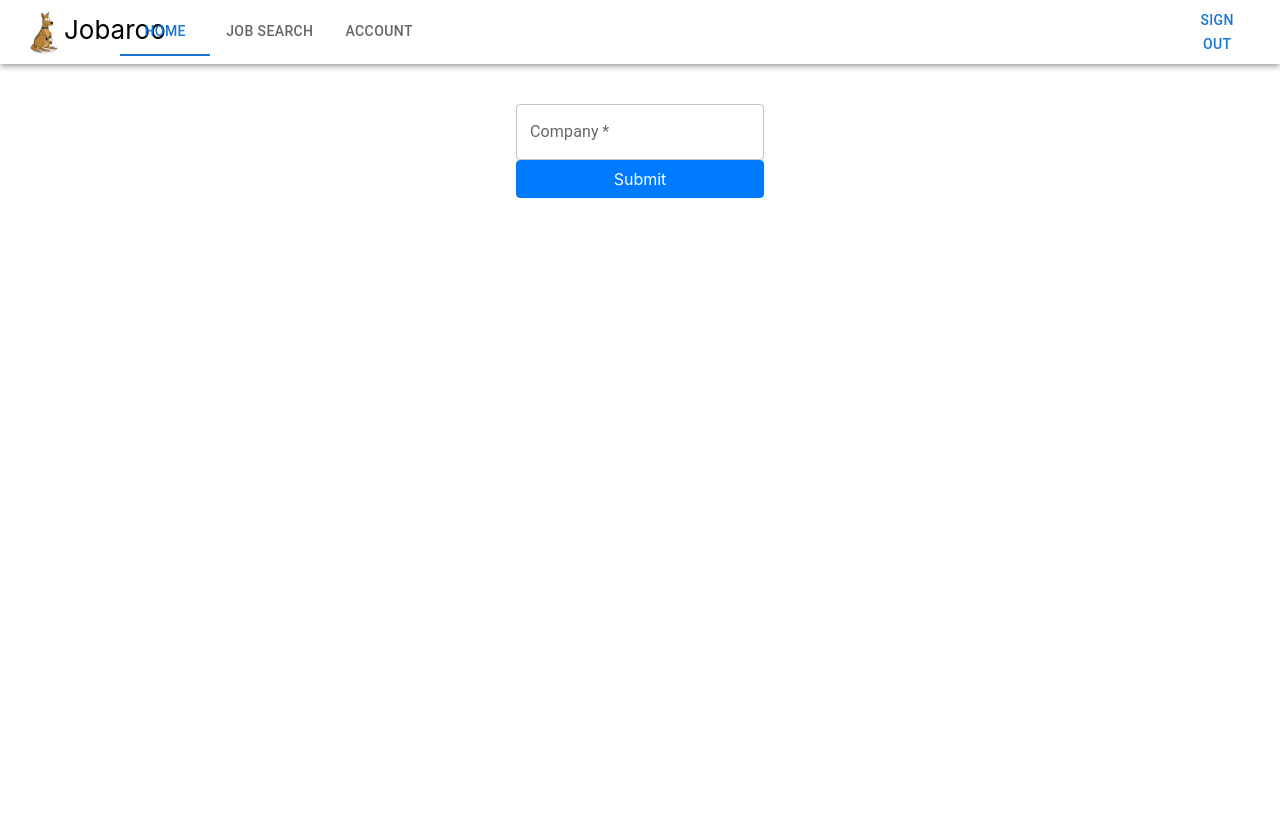
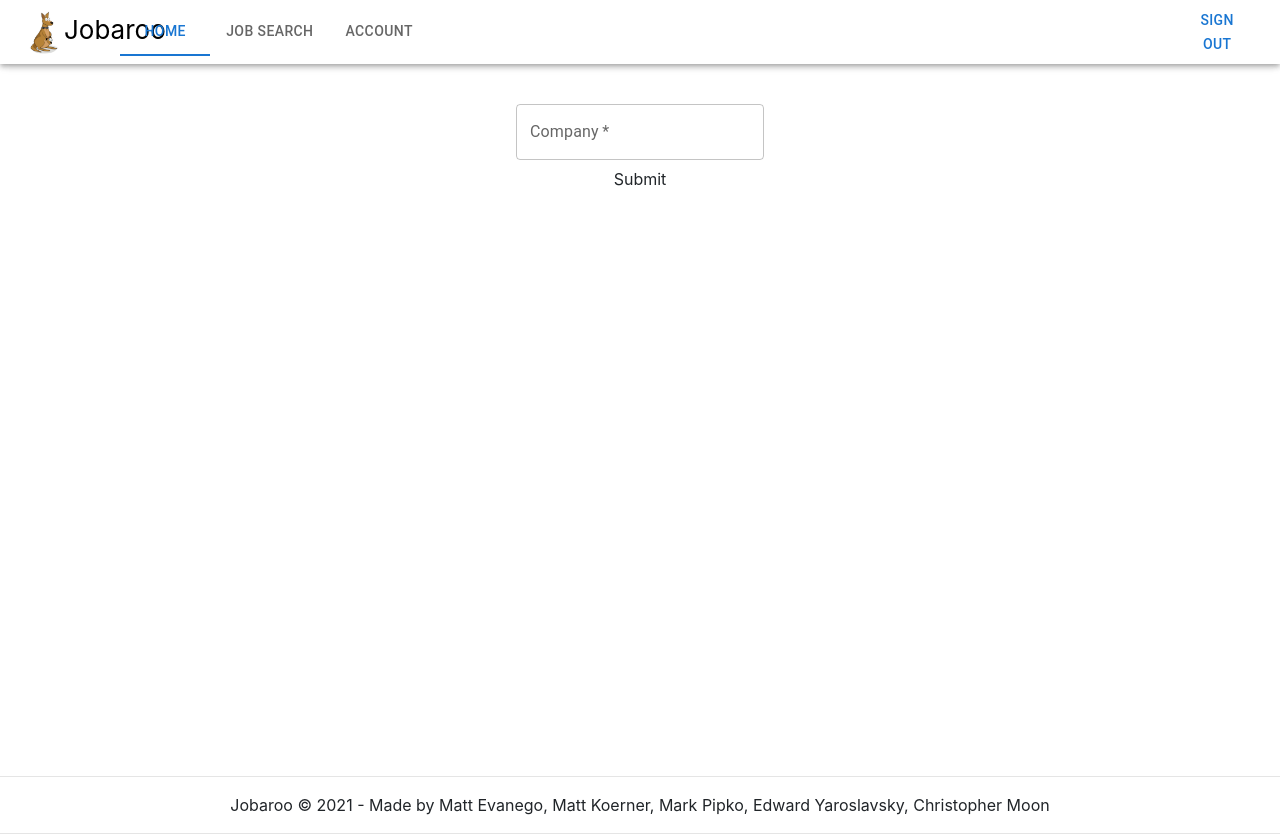
Before and after one commit to markpipko/CS-554-Final-Project, a React (Create React App) app in the folder client/: page /home in a window 1280 px wide. Before the commit the page ends 800 px from the top, so only its background shows below. Built offline with nearby package versions, Linux system fonts and the light colour scheme; no server answers; the database is empty; sample sign-in values are in the browser's storage.

Commit message:
Updated Styling

```diff
--- a/client/src/App.css
+++ b/client/src/App.css
@@ -86,3 +86,19 @@
 .profileImage {
 	width: 200px;
 }
+
+footer {
+	position: absolute;
+	bottom: 0;
+	width: 100%;
+	height: 2.5rem;
+}
+
+#page-container {
+	position: relative;
+	min-height: 100vh;
+  }
+
+  #content-wrap {
+	padding-bottom: 2.5rem;    /* Footer height */
+  }
--- a/client/src/App.js
+++ b/client/src/App.js
@@ -19,12 +19,11 @@
 	return (
 		<AuthProvider>
 			<Router>
-				<div className="App">
+				<div className="App" id="page-container">
 					<header className="App-header">
-						{/* <h1>Jobaroo</h1> */}
 						<Navigation />
 					</header>
-					<div className="App-body">
+					<div className="App-body" id="content-wrap">
 						<Switch>
 							<Route exact path="/" component={Landing} />
 							<PrivateRoute exact path="/home" component={Home} />
@@ -37,6 +36,11 @@
 							<Route component={NotFound} />
 						</Switch>
 					</div>
+					<footer>
+						<hr/>
+						<span>Jobaroo © 2021 - Made by Matt Evanego, Matt Koerner, Mark Pipko, Edward Yaroslavsky, Christopher Moon</span>
+						<hr/>
+					</footer>
 				</div>
 			</Router>
 		</AuthProvider>
--- a/client/src/Components/HomeSeeker.js
+++ b/client/src/Components/HomeSeeker.js
@@ -91,7 +91,7 @@
 						required
 					/>
 				</FormGroup>
-        <Button type="submit" onClick={(e) => search(e)}>
+        <Button type="submit" variant="contained" onClick={(e) => search(e)}>
 					Submit
 				</Button>
     </FormControl>
@@ -126,7 +126,7 @@
                   <br />
                   {job.description}
                   </Card.Text>
-                  <Button onClick={apply(id, job)}>Apply</Button>
+                  <Button variant="contained" onClick={apply(id, job)}>Apply</Button>
               </Card.Body>
           </Card>
       </Col>
--- a/client/src/Components/Jobs.js
+++ b/client/src/Components/Jobs.js
@@ -234,6 +234,7 @@
 	return (
 		<div>
 			<h1>Search for Jobs</h1>
+			<br />
 			<FormControl>
 				<FormGroup>
 					<InputLabel id="query" htmlFor="query"></InputLabel>
@@ -280,7 +281,7 @@
 					</TextField>
 				</FormGroup>
 				<br />
-				<Button type="submit" onClick={(e) => search(e)}>
+				<Button type="submit" variant="contained" onClick={(e) => search(e)}>
 					Submit
 				</Button>
 			</FormControl>
@@ -309,6 +310,7 @@
 						className={classes.grid}
 						spacing={5}
 						alignItems="stretch"
+						style={{marginBottom:"15px", padding:"10px"}}
 					>
 						{jobsList}
 					</Grid>
```
